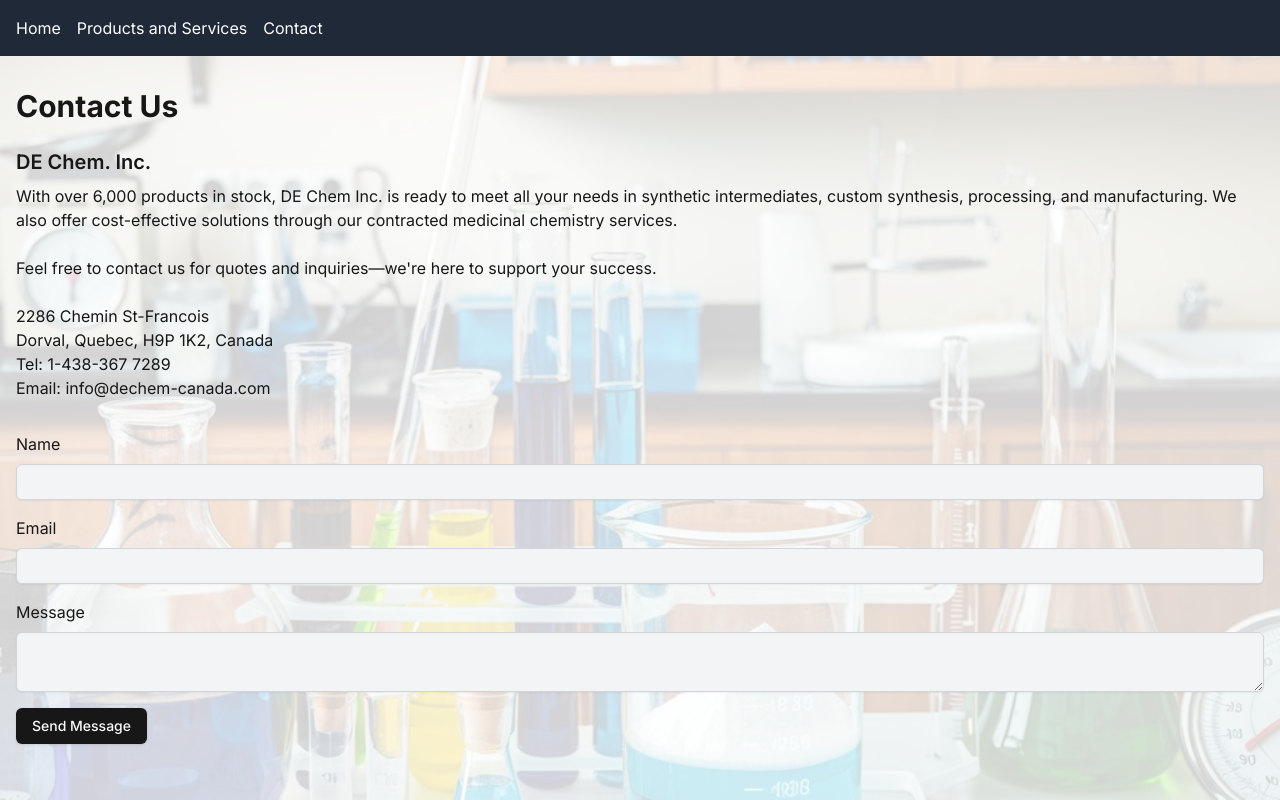
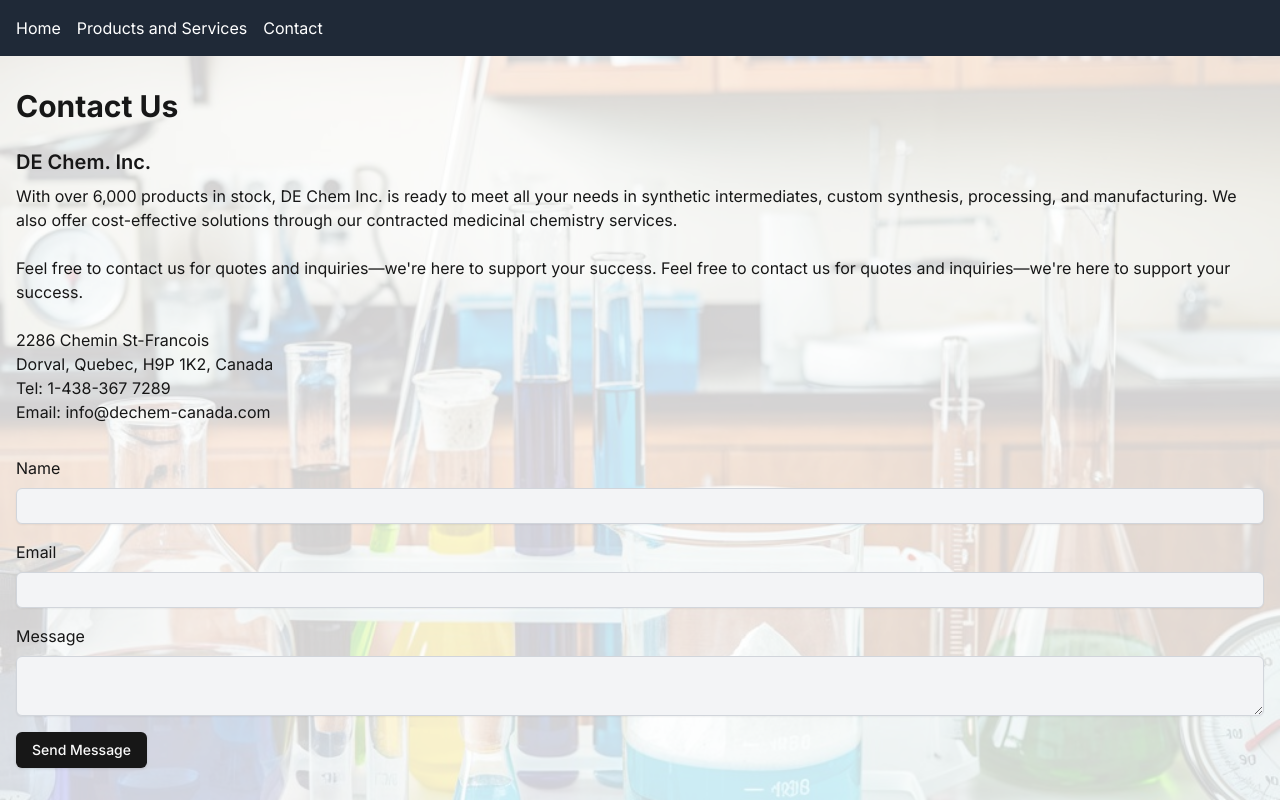
Before and after one commit to zspengyou/CursorAIWebsite, a Next.js app: page /contact in a window 1280 px wide. Built offline with nearby package versions, Linux system fonts and the light colour scheme.

Commit message:
fix deploy error

```diff
--- a/app/contact/page.tsx
+++ b/app/contact/page.tsx
@@ -58,6 +58,7 @@
         </p>
         <br />
         <p>
+        Feel free to contact us for quotes and inquiries&mdash;we&apos;re here to support your success.
         Feel free to contact us for quotes and inquiries—we're here to support your success.
         </p>
         <br />
```
